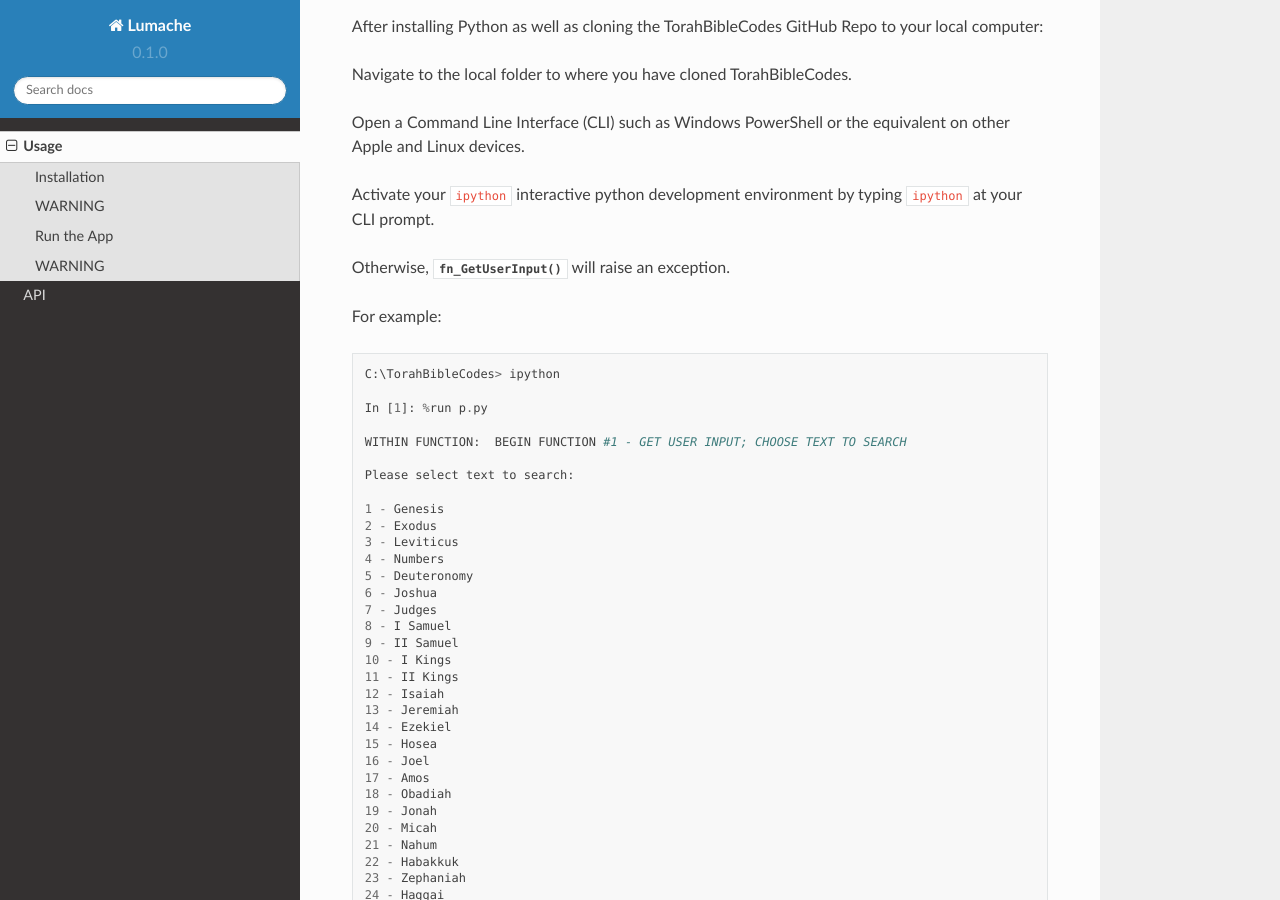
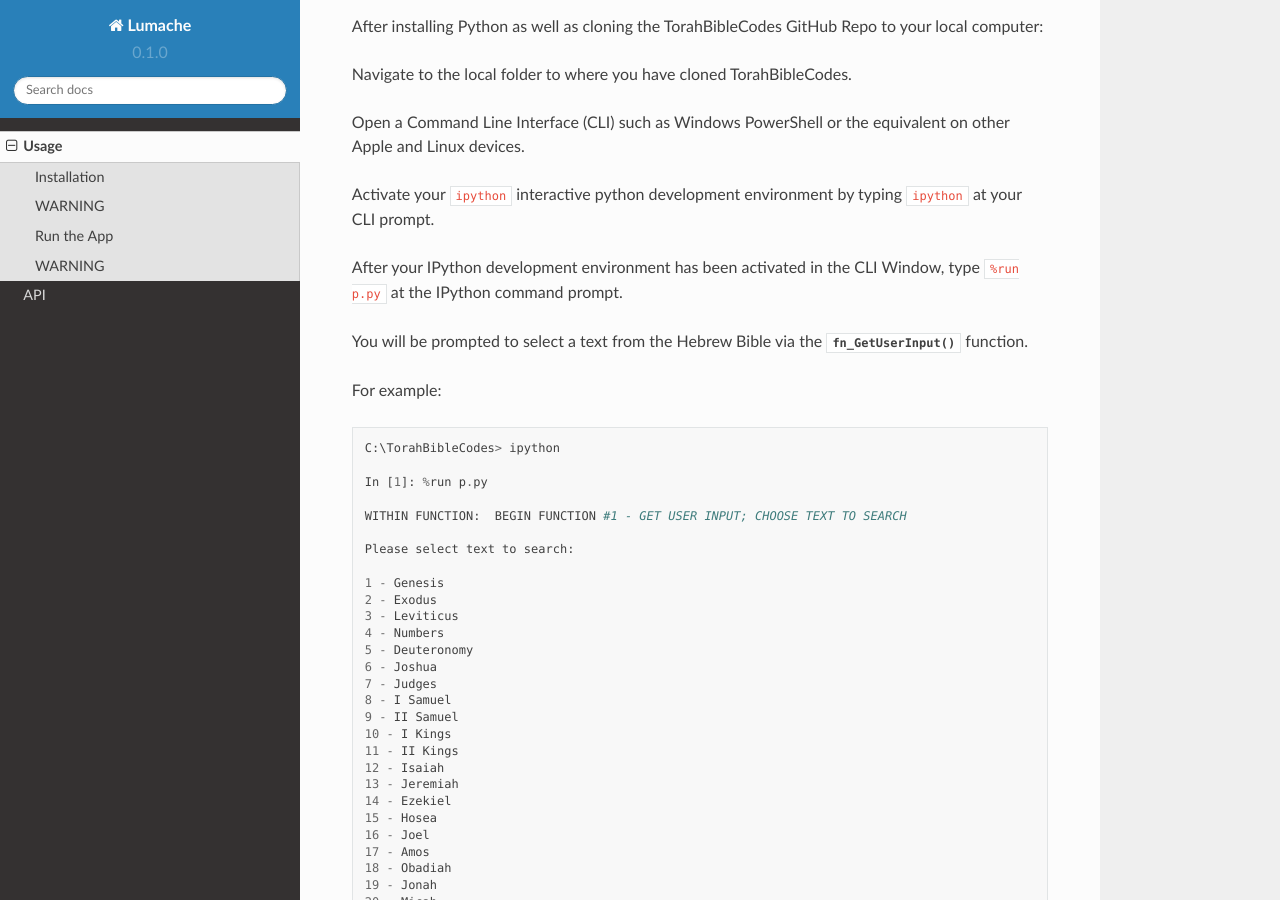
Before and after one commit to TorahBibleCodes/TorahBibleCodes_Sphinx, a Sphinx documentation site: the page built from docs/source/usage.rst, in a window 1280 px wide and 900 px high, scrolled down 662 px. Built offline with Sphinx 7.4.7 and the Read the Docs theme 2.0.0, drawn with Linux system fonts in a browser that asks for light colours.

Commit message:
Update usage.rst

```diff
--- a/docs/source/usage.rst
+++ b/docs/source/usage.rst
@@ -33,7 +33,9 @@ Open a Command Line Interface (CLI) such as Windows PowerShell or the equivalent
 
 Activate your ``ipython`` interactive python development environment by typing ``ipython`` at your CLI prompt.
 
-Otherwise, :py:func:`fn_GetUserInput` will raise an exception.
+After your IPython development environment has been activated in the CLI Window, type ``%run p.py`` at the IPython command prompt.
+
+You will be prompted to select a text from the Hebrew Bible via the :py:func:`fn_GetUserInput` function.
 
 
 For example::
```
